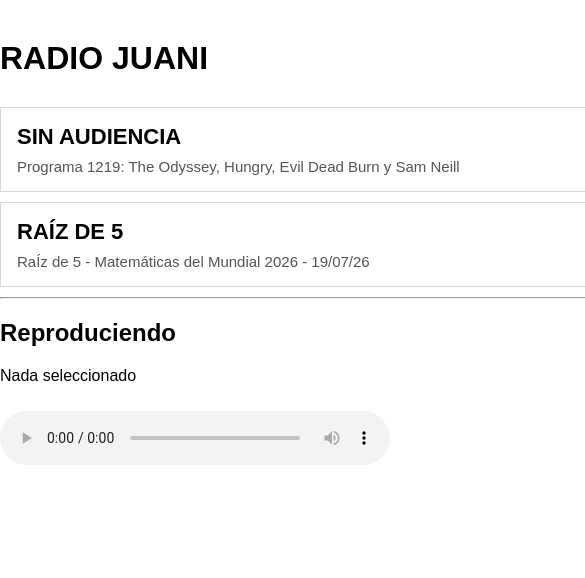
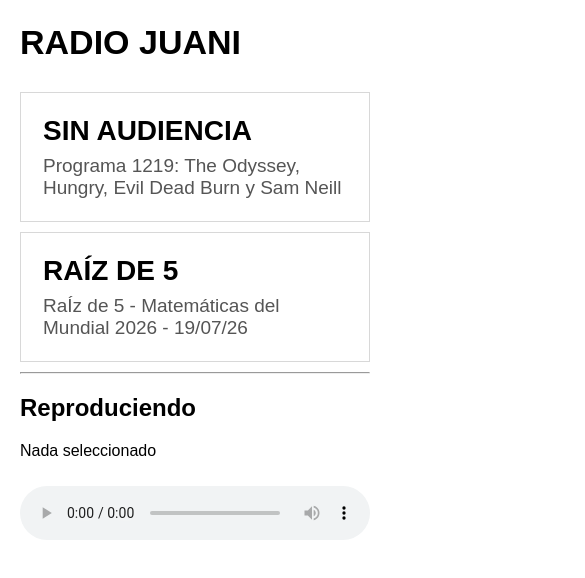
Before and after one commit to juanifuturo/radio, a website: page index.html in a window 390 px wide. Shown: the top 578 px of the page, 585 px wide, since content can reach past the window. Drawn offline with Linux system fonts and the light colour scheme.

Commit message:
Update style.css

```diff
--- a/style.css
+++ b/style.css
@@ -67,3 +67,40 @@ audio {
     margin-top: 10px;
 
 }
+
+
+@media (max-width: 800px) {
+
+    body {
+
+        width: auto;
+
+        margin: 20px;
+
+    }
+
+    h1 {
+
+        font-size: 34px;
+
+    }
+
+    .program {
+
+        padding: 22px;
+
+    }
+
+    .info h2 {
+
+        font-size: 28px;
+
+    }
+
+    .info p {
+
+        font-size: 19px;
+
+    }
+
+}
```
